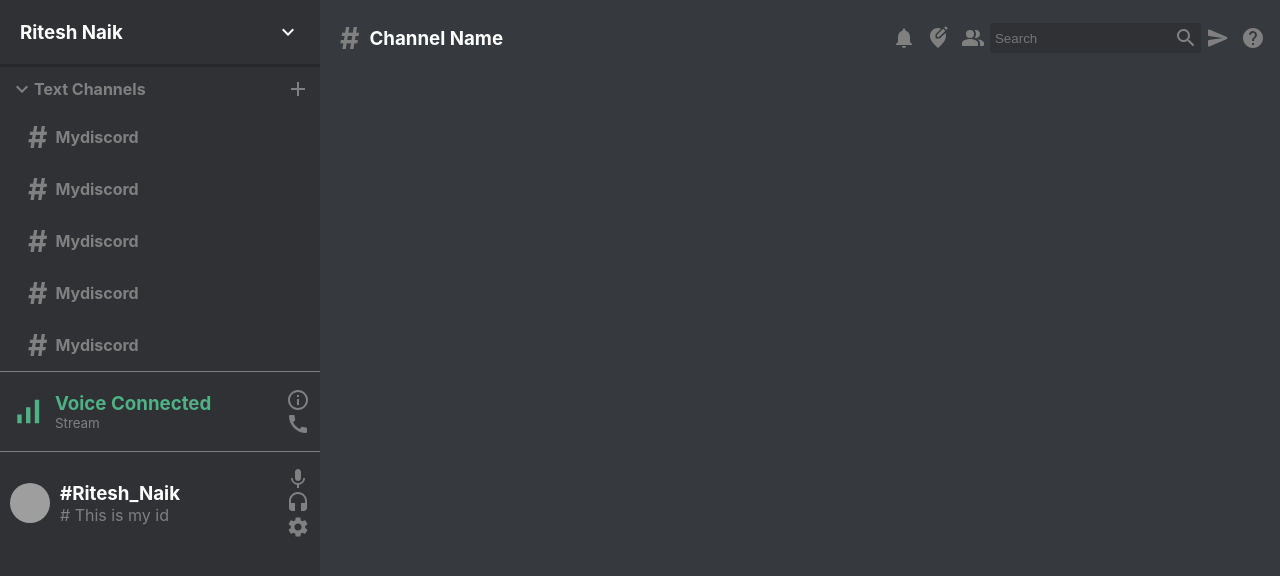
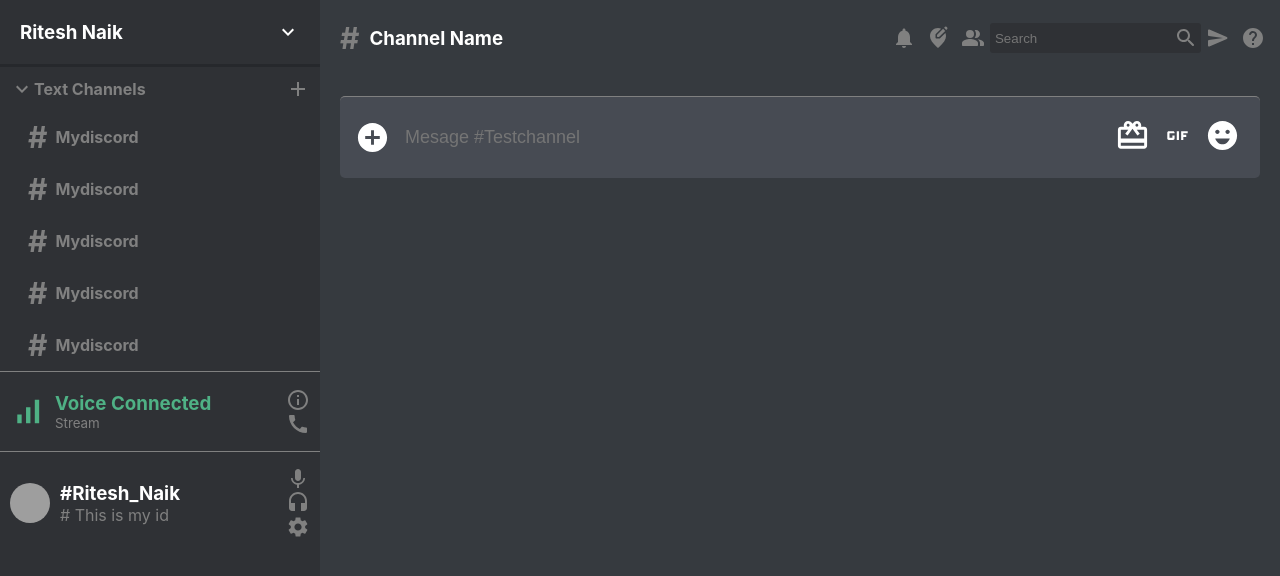
Before and after one commit to riteshtnk11/discord-react, a React (Create React App) app in the folder discord-react/: page / in a window 1280 px wide. Shown: the top 576 px of the page. Built offline with nearby package versions, Linux system fonts and the light colour scheme; grey boxes are pictures that could not be loaded.

Commit message:
[UI] Design for discord send message footer

```diff
--- a/discord-react/src/Chat.css
+++ b/discord-react/src/Chat.css
@@ -1,6 +1,40 @@
 .chat {
-    display: flex;
-    flex-direction: column;
-    flex: 0.75;
-    background-color: #363a3f;
+  display: flex;
+  flex-direction: column;
+  flex: 0.75;
+  background-color: #363a3f;
 }
+
+.chat__input {
+  display: flex;
+  align-items: center;
+  justify-content: space-between;
+  color: white;
+  padding: 15px;
+  border-radius: 5px;
+  margin: 20px;
+  border-top: 1px solid gray;
+  background-color: #474b53;
+}
+
+.chat__input > form > input {
+  padding: 15px;
+  background: transparent;
+  border: none;
+  width: 100%;
+  outline-width: 0;
+  color: white;
+  font-size: large;
+}
+
+.chat__input > form {
+  flex: 1;
+}
+
+.chat__inputName {
+  display: none;
+}
+
+.chat__inputIcons > .MuiSvgIcon-root {
+  padding: 5px;
+}
--- a/discord-react/src/Chat.js
+++ b/discord-react/src/Chat.js
@@ -1,13 +1,32 @@
-import React from 'react'
-import "./Chat.css"
-import ChatHeader from "./ChatHeader"
+import React from "react";
+import "./Chat.css";
+import ChatHeader from "./ChatHeader";
+import AddCircleIcon from "@material-ui/icons/AddCircle";
+import CardGiftcardIcon from "@material-ui/icons/CardGiftcard";
+import GifIcon from "@material-ui/icons/Gif";
+import EmojiEmotionsIcon from "@material-ui/icons/EmojiEmotions";
 
 function Chat() {
-    return (
-        <div className="chat">
-            <ChatHeader />
+  return (
+    <div className="chat">
+      <ChatHeader />
+      <div className="chat__messages"></div>
+      <div className="chat__input">
+        <AddCircleIcon fontSize="large" />
+        <form>
+          <input placeholder={`Mesage #Testchannel`} />
+          <button className="chat__inputName" type="submit">
+            Send Message
+          </button>
+        </form>
+        <div className="chat__inputIcons">
+          <CardGiftcardIcon fontSize="large" />
+          <GifIcon fontSize="large" />
+          <EmojiEmotionsIcon fontSize="large" />
         </div>
-    )
+      </div>
+    </div>
+  );
 }
 
-export default Chat
+export default Chat;
```
